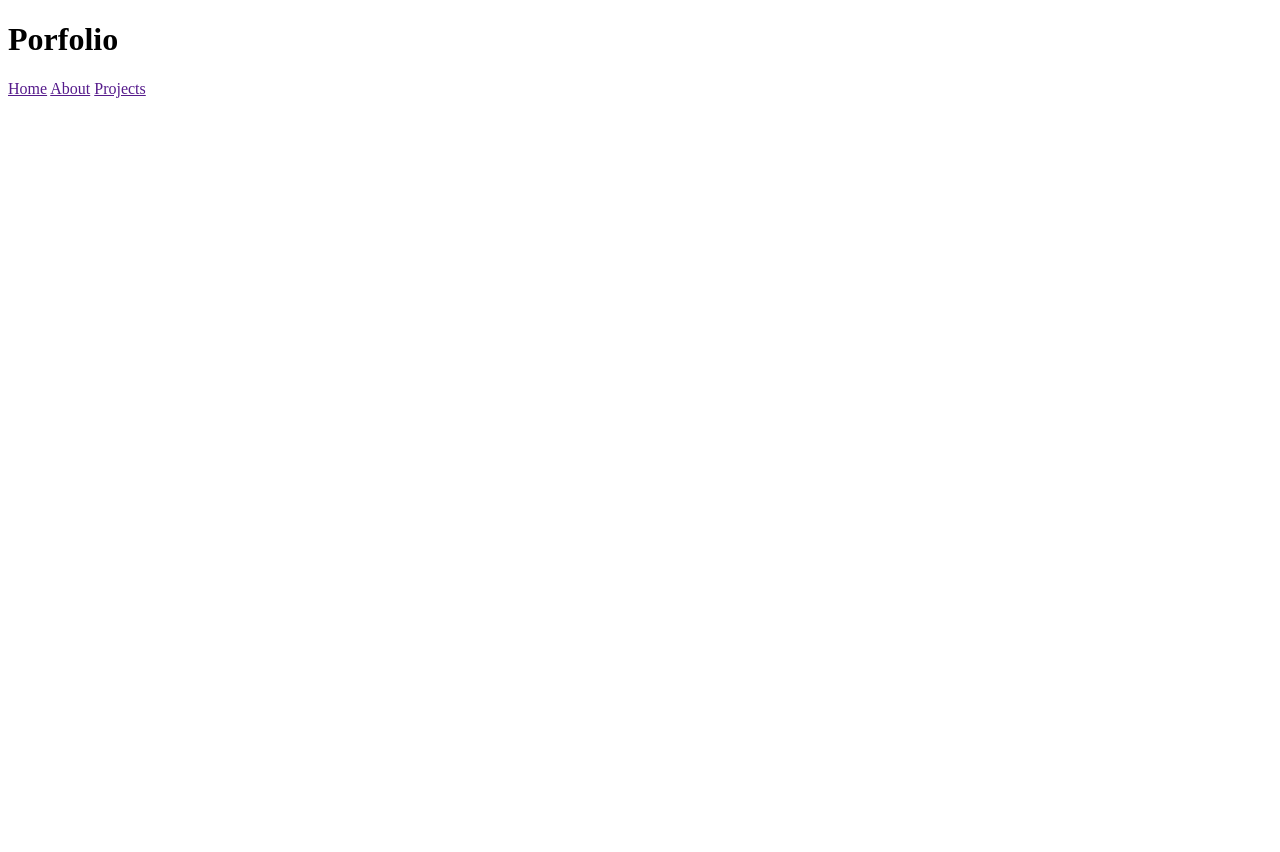
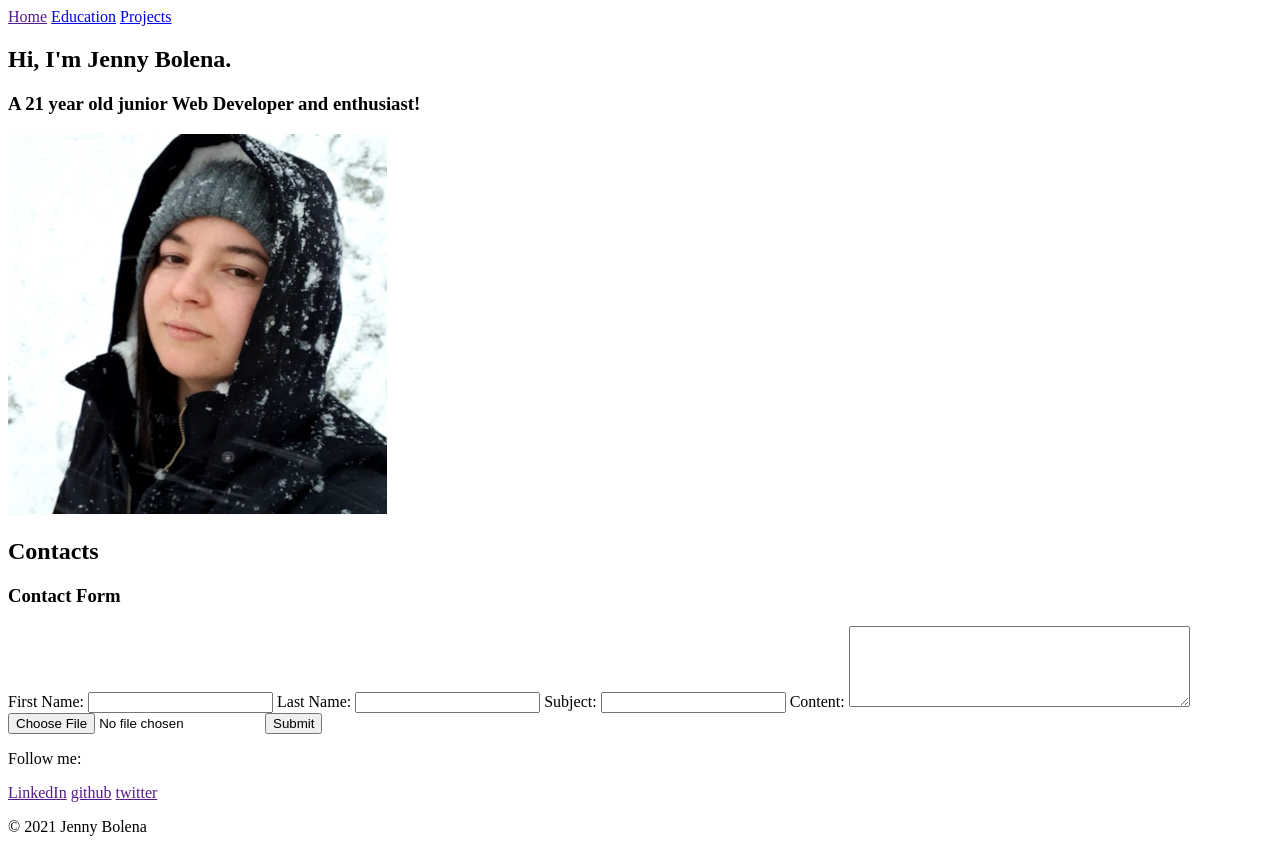
Before and after one commit to jennybolena/istos, a plain HTML site: page Exercise2/index.html in a window 1280 px wide. Before the commit the page ends 800 px from the top, so only its background shows below. Drawn offline with Linux system fonts and the light colour scheme.

Commit message:
add html layout

```diff
--- a/Exercise2/index.html
+++ b/Exercise2/index.html
@@ -8,18 +8,48 @@
 	</head>
 	<body>
 		<header>
-			<h1>Porfolio</h1>
+			<nav>
+				<a href="" target="_self">Home</a>
+				<a href="education.html" target="_self">Education</a>
+				<a href="projects.html" target="_self">Projects</a>
+			</nav>
 		</header>
-		<nav>
-			<a href="" target="_self">Home</a>
-			<a href="" target="_self">About</a>
-			<a href="" target="_self">Projects</a>
-		</nav>
 		<main>
-
+			<section>
+				<h2>Hi, I'm Jenny Bolena.</h2>
+				<h3>A 21 year old junior Web Developer and enthusiast!</h3>
+				<img src="images/profile_img.jpg" width="30%" height="auto" alt="Profile image">
+			</section>
 		</main>
 		<footer>
+				<h2>Contacts</h2>
+				<section>
+					<h3>Contact Form</h3>
+					<form action="mailto:bolenatzeni@gmail.com?subject=Portfolio Contact" method="post" enctype="text/plain">
+						<label for="first_name">First Name:</label>
+						<input type="text" id="first_name" name="first_name">
 
+						<label for="last_name">Last Name:</label>
+						<input type="text" id="last_name" name="last_name">
+
+						<label for="subject">Subject:</label>
+						<input type="text" id="subject" name="last_name">
+
+						<label for="content">Content:</label>
+						<textarea type="text" id="content" name="content" rows="5" cols="40"> </textarea>
+
+						<input type="file" id="myfile" name="myfile">
+
+						<input type="submit" id="submit_btn" value="Submit">
+					</form>
+				</section>
+				<nav>
+					<p>Follow me:</p>
+					<a href="">LinkedIn</a>
+					<a href="">github</a>
+					<a href="">twitter</a>
+				</section>
+				<p>© 2021 Jenny Bolena</p>
 		</footer>
 	</body>
 </html>
```
Also changed, not shown: Exercise2/about.html (deleted, +0 -11 lines), Exercise2/education.html (added, +42 -0 lines), Exercise2/projects.html (+13 -0 lines), Exercise2/images/profile_img.jpg (added).
